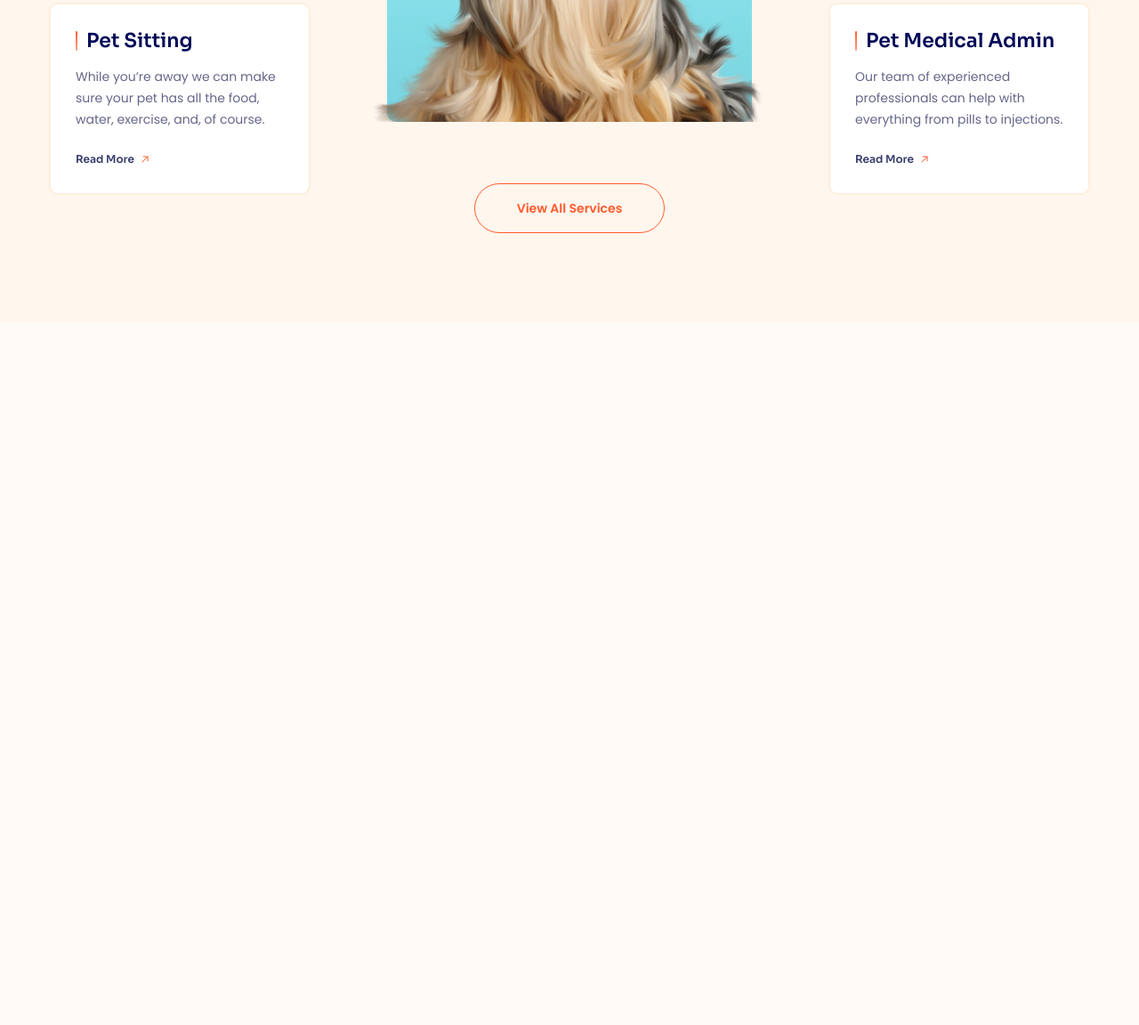
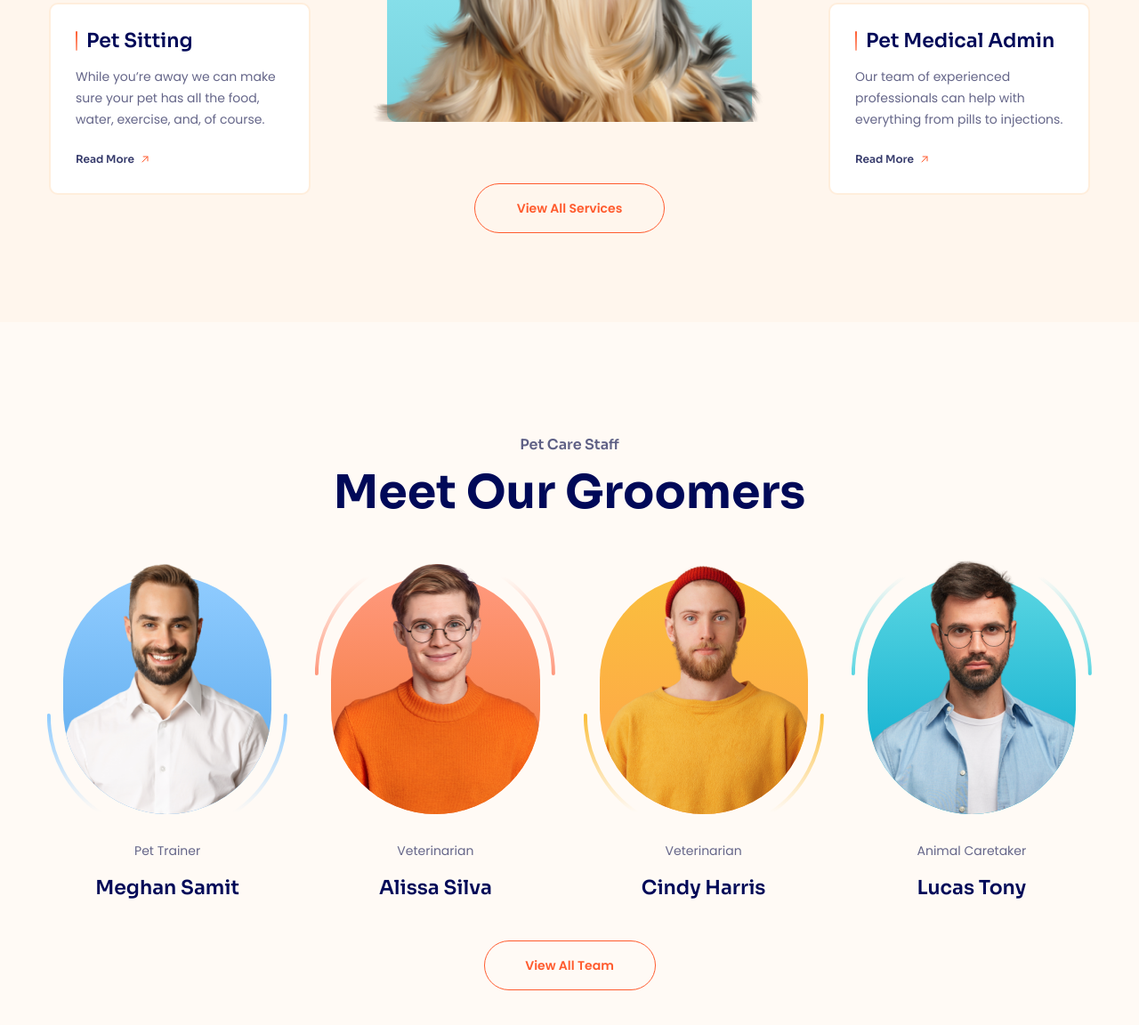
Before and after one commit to superantieu/htmlcss-project-04, a plain HTML site: page index.html in a window 1280 px wide. Shown: the part 2991-4143 px from the top of the page at 89% size. Before the commit the page ends 3353 px from the top, so only its background shows below. Drawn offline with Linux system fonts and the light colour scheme.

Commit message:
add staff

```diff
--- a/assets/css/style.css
+++ b/assets/css/style.css
@@ -503,7 +503,8 @@ button {
 .service__top {
     text-align: center;
 }
-.service__desc {
+.service__desc,
+.staff__desc {
     margin-bottom: 15px;
     font-family: "Sora", sans-serif;
     font-weight: 600;
@@ -597,3 +598,103 @@ button {
     color: #ff5b2e;
     border-color: currentColor;
 }
+/* Staff */
+.staff {
+    padding: 130px 0;
+}
+.staff__desc,
+.staff__heading {
+    text-align: center;
+}
+.staff__list {
+    display: grid;
+    grid-template-columns: repeat(4, 1fr);
+    column-gap: 35px;
+    margin-top: 45px;
+}
+.staff-item {
+    text-align: center;
+}
+.staff-item__img-wrap {
+    position: relative;
+    margin: 0 16px;
+    border-radius: 130px;
+}
+.staff-item__img-wrap::before {
+    content: "";
+    position: absolute;
+    bottom: 0;
+    left: 0;
+    width: 100%;
+    height: 94%;
+    background: linear-gradient(180deg, #90ccff 0%, #59a8eb 95.96%);
+    border-radius: inherit;
+}
+.staff-item__img-wrap::after {
+    content: "";
+    position: absolute;
+    left: 50%;
+    bottom: 0;
+    transform: translateX(-50%);
+    width: calc(100% + 36px);
+    height: 100%;
+    background-repeat: no-repeat;
+    background-position: bottom;
+    background-size: 100%;
+}
+.staff-item:nth-child(1) .staff-item__img-wrap::after {
+    background-image: url(../img/staff-decor-01.svg);
+}
+
+.staff-item:nth-child(2) .staff-item__img-wrap::before {
+    background: linear-gradient(180deg, #ff997e 0%, #f3752e 100%);
+}
+.staff-item:nth-child(2) .staff-item__img-wrap::after {
+    background-image: url(../img/staff-decor-02.svg);
+}
+.staff-item:nth-child(3) .staff-item__img-wrap::before {
+    background: linear-gradient(180deg, #fabf3e 0%, #ffa14a 100%);
+}
+.staff-item:nth-child(3) .staff-item__img-wrap::after {
+    background-image: url(../img/staff-decor-03.svg);
+}
+.staff-item:nth-child(4) .staff-item__img-wrap::before {
+    background: linear-gradient(180deg, #5bd6e2 0%, #00a7cc 100%);
+}
+.staff-item:nth-child(4) .staff-item__img-wrap::after {
+    background-image: url(../img/staff-decor-04.svg);
+}
+
+.staff-item:nth-child(even) .staff-item__img-wrap::after {
+    background-position: 0 16px;
+}
+.staff-item__img {
+    position: relative;
+    z-index: 1;
+    display: block;
+    width: 100%;
+    border-radius: inherit;
+}
+.staff-item__title {
+    margin-top: 34px;
+    font-size: 1.4rem;
+    line-height: 1;
+    color: #656689;
+}
+.staff-item__name {
+    margin-top: 24px;
+    font-weight: 600;
+    font-size: 2.2rem;
+    line-height: 1;
+    color: #000958;
+}
+.staff__cta-wrap {
+    margin-top: 48px;
+    display: flex;
+    justify-content: center;
+}
+.staff__cta {
+    min-width: 193px;
+    color: #ff5b2e;
+    border-color: currentColor;
+}
--- a/index.html
+++ b/index.html
@@ -551,6 +551,68 @@
                     </div>
                 </div>
             </section>
+            <!-- Staff -->
+            <section class="staff">
+                <div class="container">
+                    <p class="staff__desc">Pet Care Staff</p>
+                    <h2 class="section__heading staff__heading">
+                        Meet Our Groomers
+                    </h2>
+                    <div class="staff__list">
+                        <!-- Staff item 1 -->
+                        <article class="staff-item">
+                            <figure class="staff-item__img-wrap">
+                                <img
+                                    src="./assets/img/staff-01.png"
+                                    alt=""
+                                    class="staff-item__img"
+                                />
+                            </figure>
+                            <p class="staff-item__title">Pet Trainer</p>
+                            <h3 class="staff-item__name">Meghan Samit</h3>
+                        </article>
+                        <!-- Staff item 2 -->
+                        <article class="staff-item">
+                            <figure class="staff-item__img-wrap">
+                                <img
+                                    src="./assets/img/staff-02.png"
+                                    alt=""
+                                    class="staff-item__img"
+                                />
+                            </figure>
+                            <p class="staff-item__title">Veterinarian</p>
+                            <h3 class="staff-item__name">Alissa Silva</h3>
+                        </article>
+                        <!-- Staff item 3 -->
+                        <article class="staff-item">
+                            <figure class="staff-item__img-wrap">
+                                <img
+                                    src="./assets/img/staff-03.png"
+                                    alt=""
+                                    class="staff-item__img"
+                                />
+                            </figure>
+                            <p class="staff-item__title">Veterinarian</p>
+                            <h3 class="staff-item__name">Cindy Harris</h3>
+                        </article>
+                        <!-- Staff item 4 -->
+                        <article class="staff-item">
+                            <figure class="staff-item__img-wrap">
+                                <img
+                                    src="./assets/img/staff-04.png"
+                                    alt=""
+                                    class="staff-item__img"
+                                />
+                            </figure>
+                            <p class="staff-item__title">Animal Caretaker</p>
+                            <h3 class="staff-item__name">Lucas Tony</h3>
+                        </article>
+                    </div>
+                    <div class="staff__cta-wrap">
+                        <a href="#!" class="btn staff__cta">View All Team</a>
+                    </div>
+                </div>
+            </section>
         </main>
     </body>
 </html>
```
Also changed, not shown: assets/img/staff-01.png (added), assets/img/staff-02.png (added), assets/img/staff-03.png (added), assets/img/staff-04.png (added), assets/img/staff-decor-01.svg (added), assets/img/staff-decor-02.svg (added), assets/img/staff-decor-03.svg (added), assets/img/staff-decor-04.svg (added).
